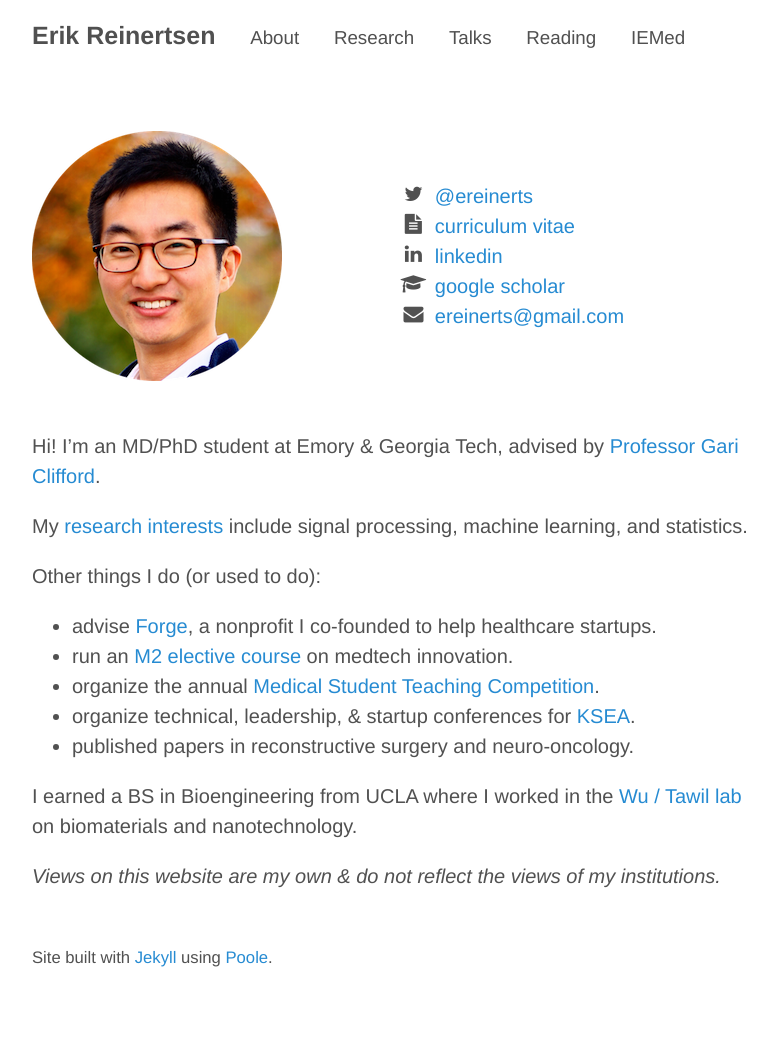
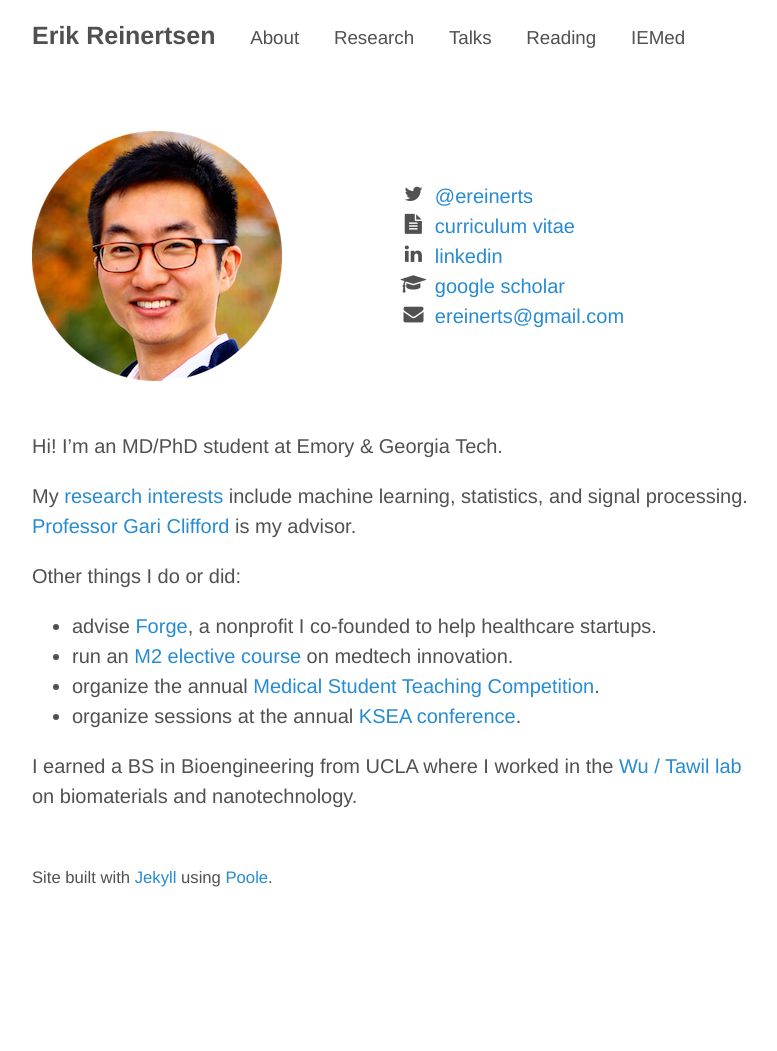
Before and after one commit to erikr/erikr.github.io, a Jekyll site: the page built from about.md, in a window 1280 px wide. Shown: the whole page, without its empty margins (248-1025 px from the left). Built offline with Jekyll 4.4.1, drawn with Linux system fonts in a browser that asks for light colours; nearby versions of some CDN libraries; after the commit the page ends 971 px from its top, so only the background shows below that.

Commit message:
revised bio

```diff
--- a/about.md
+++ b/about.md
@@ -19,21 +19,18 @@ title: ""
     </div>
 </div>
 
-Hi! I'm an MD/PhD student at Emory & Georgia Tech, advised by [Professor Gari Clifford](http://gdclifford.info/gari).
+Hi! I'm an MD/PhD student at Emory & Georgia Tech.
 
-My [research interests](http://erikreinertsen.com/research) include signal processing, machine learning, and statistics.
+My [research interests](http://erikreinertsen.com/research) include machine learning, statistics, and signal processing. [Professor Gari Clifford](http://gdclifford.info/gari) is my advisor.
 
-Other things I do (or used to do):
+Other things I do or did:
 
 + advise [Forge](http://forgehealth.org), a nonprofit I co-founded to help healthcare startups.
 + run an [M2 elective course](http://erikreinertsen.com/iemed/) on medtech innovation.
 + organize the annual [Medical Student Teaching Competition](http://emorymstc.com/).
-+ organize technical, leadership, & startup conferences for [KSEA](http://ksea.org/).
-+ published papers in reconstructive surgery and neuro-oncology.
++ organize sessions at the annual [KSEA conference](http://www.ygtlc.org/).
 
 I earned a BS in Bioengineering from UCLA where I worked in the [Wu / Tawil lab](http://wulab.seas.ucla.edu/) on biomaterials and nanotechnology.
-
-*Views on this website are my own & do not reflect the views of my institutions.*
 
 <footer class="footer">
 <small><br>
```
